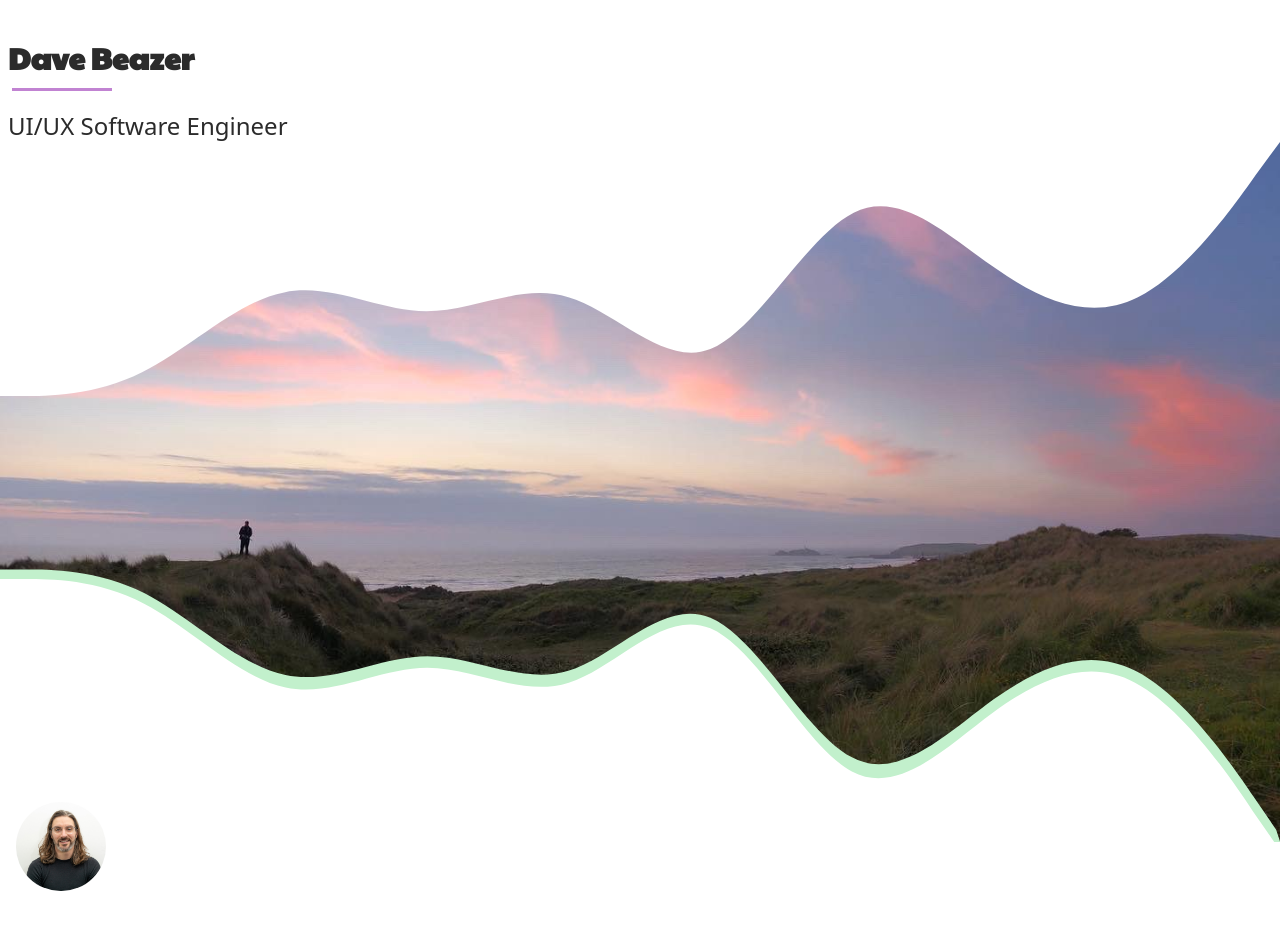
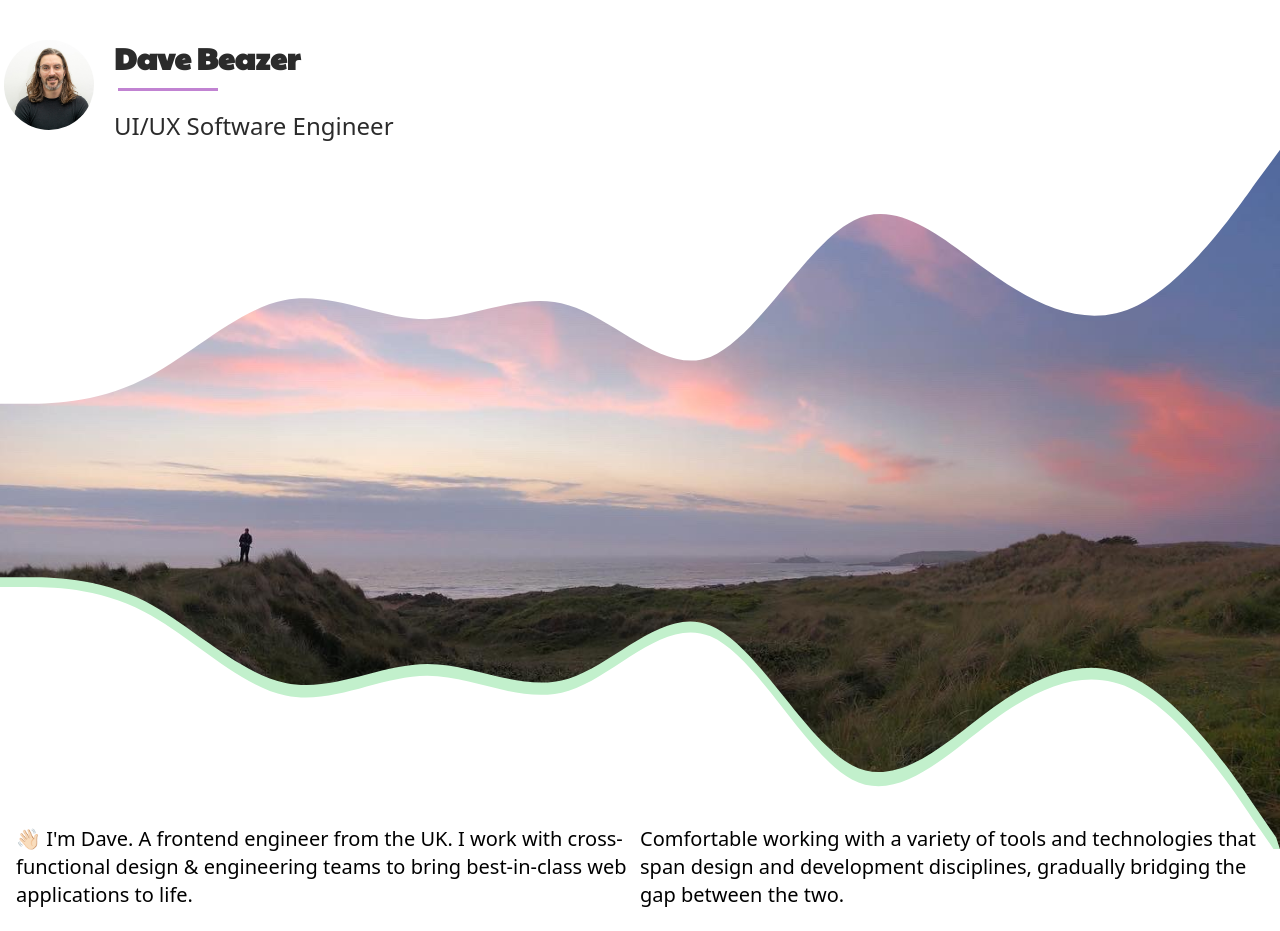
Before and after one commit to beazergood/db-portfolio, a Next.js app: page / in a window 1280 px wide. Shown: the top 931 px of the page. Built offline with nearby package versions, Linux system fonts and the light colour scheme; a web font is replaced by a local one.

Commit message:
fix: layout bug with coloured backgrounds

```diff
--- a/src/components/portfolio/About/index.tsx
+++ b/src/components/portfolio/About/index.tsx
@@ -1,52 +1,11 @@
 import React from "react";
-import { motion } from "framer-motion";
-import { useInView } from "react-intersection-observer";
-import ReactTooltip from "react-tooltip";
+import cx from "classnames";
+
 import useResponsive from "../../../hooks/responsive";
-import cx from "classnames";
 
 export interface AboutProps {
   title?: string;
 }
-
-const WavingHand = () => {
-  const [ref, inView, entry] = useInView({
-    /* Optional options */
-    threshold: 0.5,
-    triggerOnce: true,
-    delay: 300,
-  });
-
-  const wave = {
-    visible: { rotate: 20 },
-    hidden: {
-      rotate: -20,
-    },
-  };
-  return (
-    <motion.div
-      ref={ref}
-      animate={inView ? "visible" : "hidden"}
-      variants={wave}
-      style={{
-        marginBottom: "-20px",
-        marginRight: "-45px",
-        paddingBottom: "20px",
-        paddingRight: "45px",
-        display: "inline-block",
-      }}
-      transition={{
-        duration: 0.3,
-        repeat: 3,
-        ease: "easeInOut",
-        type: "tween",
-        from: 0,
-      }}
-    >
-      👋
-    </motion.div>
-  );
-};
 
 export const About: React.FC<AboutProps> = () => {
   const { isDesktopOrLaptop } = useResponsive();
@@ -59,65 +18,41 @@ export const About: React.FC<AboutProps> = () => {
           isDesktopOrLaptop ? "-mt-20" : "mt-20"
         )}
       >
-        {isDesktopOrLaptop && (
-          <div className="flex flex-col md:flex-row my-10">
-            <img
-              src={"/images/me.jpg"}
-              width="90px"
-              height="90px"
-              className="rounded-full"
-            />
-          </div>
-        )}
+
         <div className="flex flex-col md:flex-row mb-10 mt-10">
-          <div className="md:w-1/2">
-            <ReactTooltip />
-            <p className="text-xl">
-              👋🏻 I'm Dave, a front-end software engineer from the UK
-            </p>
+          <div className="md:w-1/2 bg-white" >
             <p className="text-xl my-4">
-              I work with teams of software engineers and designers to build
-              best-in-class web applications.
-              {/* I enjoy working with front end web technologies and design systems.
-              take specific interest in crafting high quality user interface
-              (UI) components and enjoyable end user experiences (UX) */}
+              👋🏻 I'm Dave. A frontend engineer from the UK. I work with cross-functional design & engineering teams to bring
+              best-in-class web applications to life.
             </p>
           </div>
-          <div className="md:w-1/2">
-            <p className="text-xl my-4 md:ml-2 -mt-1">
-              I enjoy working with front end web technologies and design
-              systems. I take specific interest in crafting high quality user
-              interface (UI) components and enjoyable end user experiences (UX)
+          <div className="md:w-1/2 bg-white">
+            <p className="text-xl my-4 sm:ml-0 ml-2">
+              Comfortable working with a variety of tools and technologies that span design and development disciplines, gradually bridging the gap between the two.
             </p>
           </div>
         </div>
+
         <div className="grid grid-cols-1 md:grid-cols-2 gap-4">
-          <motion.div
-            className="p-5 bg-purp flex-col rounded-2xl hover:shadow-lg col-span-1"
-            whileHover={{ scale: 1.01 }}
-            transition={{ duration: 0.3, ease: "easeIn" }}
-          >
+          <div className="p-5 bg-purp flex-col rounded-2xl hover:shadow-lg col-span-1">
             <p className="font-bold text-purp-dark">UI</p>
             <p className="text-4xl py-3 text-purp-dark">Design &amp; Build</p>
             <p className="text-2xl text-purp-dark">
-              Short feedback loops with designers helps to bring their prototypes to
-              life as they intended.
+              Short feedback loops with designers helps to bring their
+              prototypes to life as they intended.
             </p>
-          </motion.div>
-          <motion.div
-            className="p-5 bg-mintee flex-col rounded-2xl hover:shadow-lg col-span-1"
-            whileHover={{ scale: 1.01 }}
-            transition={{ duration: 0.3, ease: "easeIn" }}
-          >
+          </div>
+          <div className="p-5 bg-mintee flex-col rounded-2xl hover:shadow-lg col-span-1">
             <p className="font-bold text-thyme">UX</p>
             <p className="text-4xl py-3 text-thyme">
               Intuitive &amp; Accessible
             </p>
             <p className="text-2xl text-thyme">
-              Great apps are the ones that have been carefully thought about with the end users in mind from the outset.
+              Great apps are the ones that have been carefully thought about
+              with the end users in mind from the outset.
             </p>
-          </motion.div>
-        </div>{" "}
+          </div>
+        </div>
       </div>
     </>
   );
--- a/src/components/portfolio/Hero/index.tsx
+++ b/src/components/portfolio/Hero/index.tsx
@@ -54,16 +54,16 @@ export const Hero: React.FC<HeroProps> = () => {
         >
           <div className="flex flex-col md:flex-row text-center">
             <div className="mb-5 mx-auto md:mx-1">
-              {isTabletOrMobile && (
+
                 <div>
                   <img
                     src={'/images/me.jpg'}
                     width="90px"
                     height="90px"
-                    className="rounded-full"
+                    className="rounded-full mr-4"
                   />
                 </div>
-              )}
+
             </div>
             <div className="">
               <motion.h3 className="font-semibold font-sans text-gray-2B2B2B payton-one text-3xl md:text-left">
```
